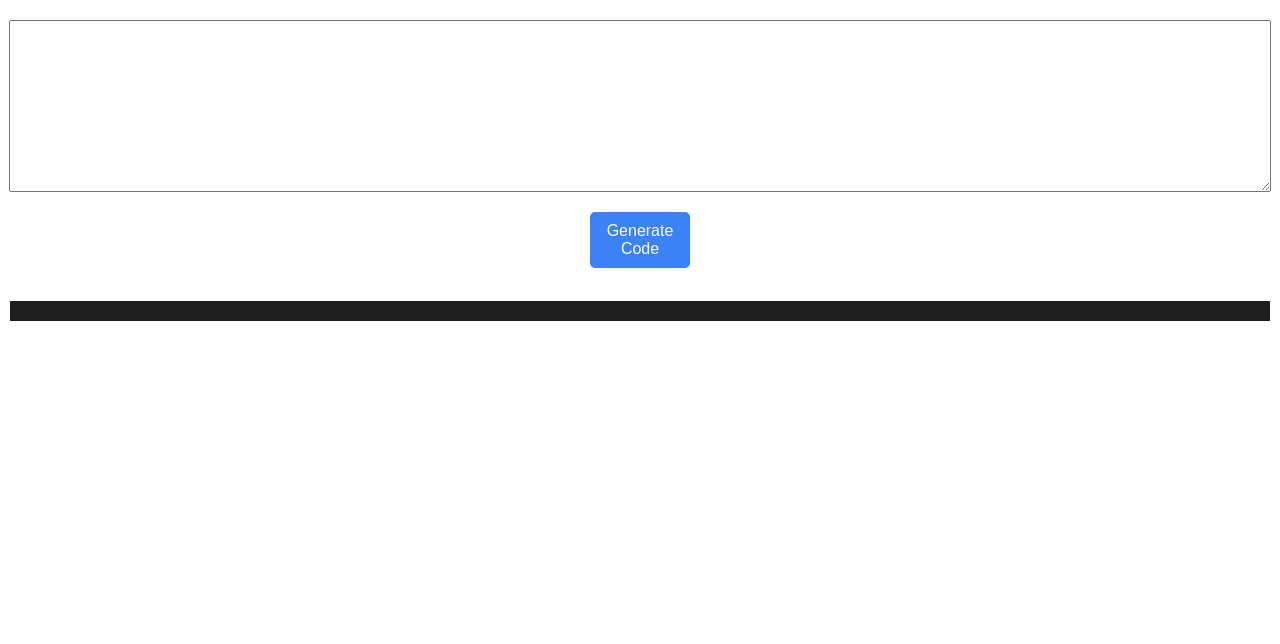
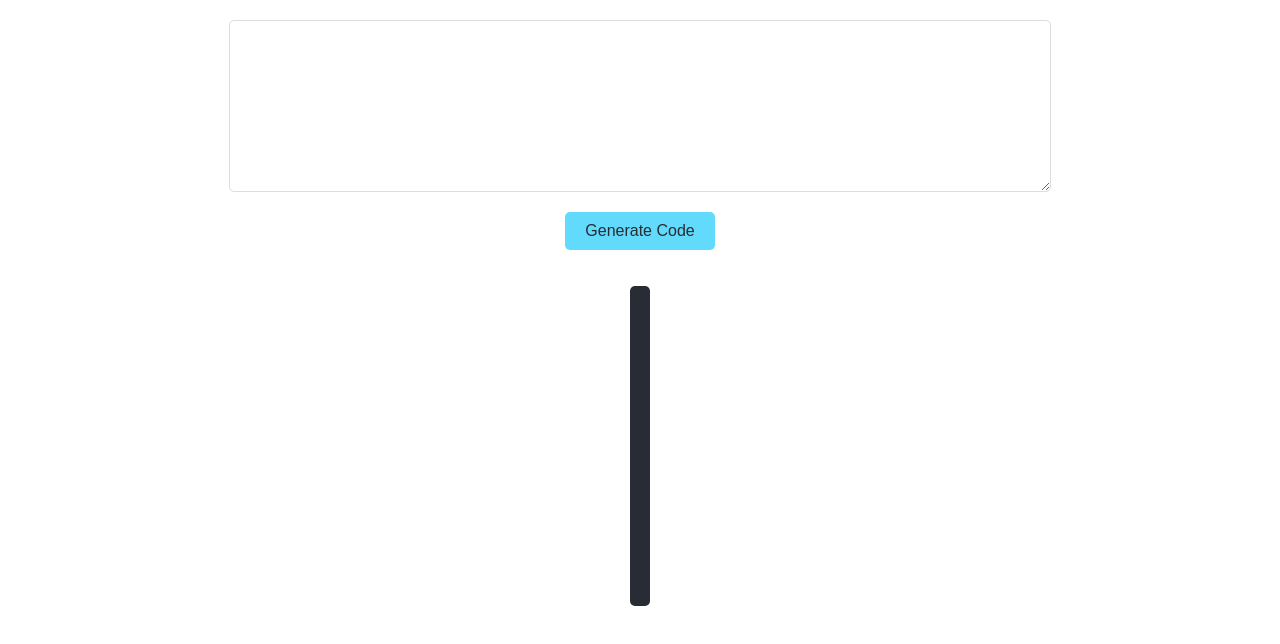
Before and after one commit to qaz741qhn/code-assistant-frontend, a React (Create React App) app: page / in a window 1280 px wide. Shown: the top 644 px of the page. Built offline with nearby package versions, Linux system fonts and the light colour scheme.

Commit message:
add typewriter-effect, edit README

```diff
--- a/package.json
+++ b/package.json
@@ -11,6 +11,7 @@
     "react-dom": "^18.2.0",
     "react-scripts": "5.0.1",
     "styled-components": "^5.3.11",
+    "typewriter-effect": "^2.19.0",
     "web-vitals": "^2.1.4"
   },
   "scripts": {
--- a/src/CodeForm.js
+++ b/src/CodeForm.js
@@ -1,4 +1,5 @@
-import React, { useState } from 'react';
+import React, { useState, useEffect } from 'react';
+import TypeWriter from 'typewriter-effect';
 import axios from 'axios';
 import styled from 'styled-components';
 
@@ -8,6 +9,8 @@ const Form = styled.form`
   align-items: center;
   gap: 20px;
   padding: 20px;
+  max-width: 800px;
+  margin: 0 auto;
 `;
 
 const TextArea = styled.textarea`
@@ -15,27 +18,33 @@ const TextArea = styled.textarea`
   height: 150px;
   padding: 10px;
   font-size: 16px;
+  border-radius: 5px;
+  border: 1px solid #ddd;
 `;
 
 const Button = styled.button`
-  width: 100px;
-  padding: 10px;
+  padding: 10px 20px;
   font-size: 16px;
-  color: white;
-  background-color: #3b82f6;
+  color: #282c34;
+  background-color: #61dafb;
   border: none;
   border-radius: 5px;
   cursor: pointer;
+  &:hover {
+    background-color: #282c34;
+    color: #61dafb;
+  }
 `;
 
 const CodeBlock = styled.pre`
-  width: 100%;
-  background-color: #1e1e1e;
-  color: #dcdcdc;
+  background-color: #282c34;
+  color: #abb2bf;
+  border-radius: 5px;
   padding: 10px;
-  overflow-x: auto;
-  white-space: pre-wrap;
-  word-wrap: break-word;
+  font-family: 'Courier New', monospace;
+  height: 300px;
+  overflow: auto;
+  white-space: pre;
 `;
 
 function CodeForm() {
@@ -52,7 +61,17 @@ function CodeForm() {
     <Form onSubmit={handleSubmit}>
       <TextArea value={request} onChange={(e) => setRequest(e.target.value)} />
       <Button type="submit">Generate Code</Button>
-      <CodeBlock>{response && response.generated_code}</CodeBlock>
+      <CodeBlock>
+        {response && (
+          <TypeWriter
+            onInit={(typewriter) => {
+              typewriter
+                .typeString(response.generated_code)
+                .start();
+            }}
+          />
+        )}
+      </CodeBlock>
     </Form>
   );
 }
```
Also changed, not shown: 2 other files (tests, documents, lock files or other folders).
